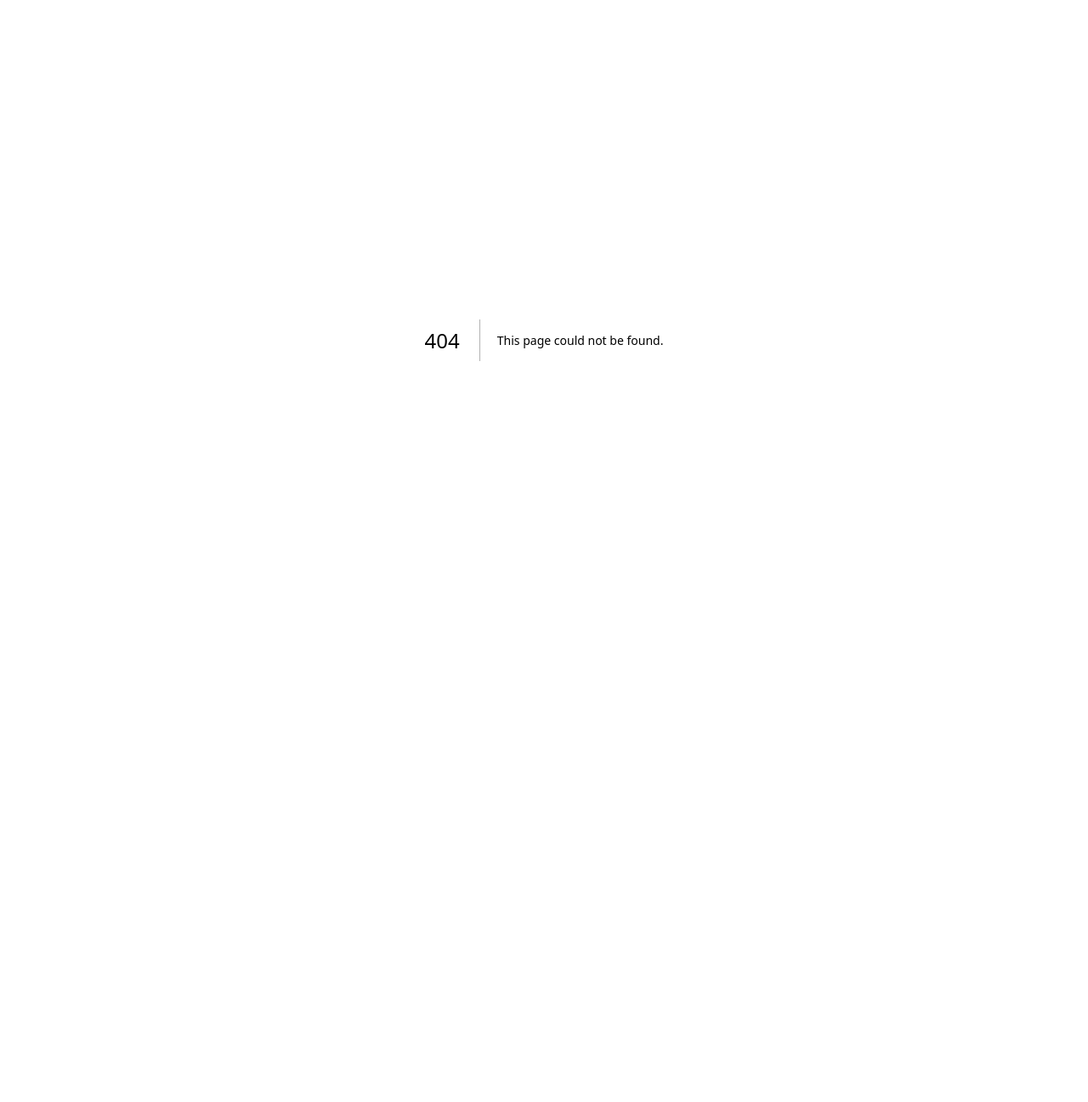
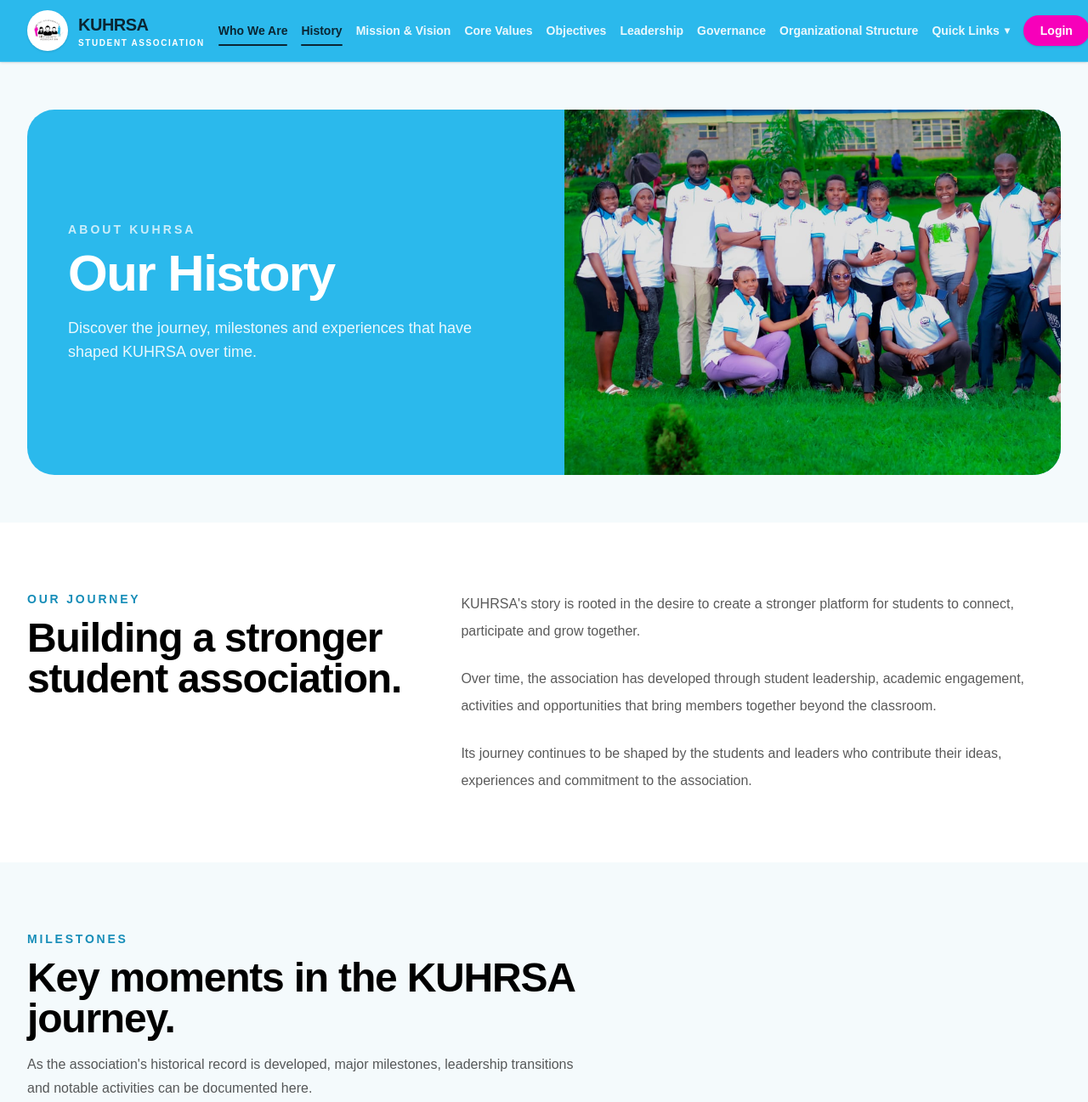
Before and after one commit to hlestakovjames/kuhrsa-frontend, a Next.js app: page /about/history in a window 1280 px wide. Before the commit this address had no page. Shown: the top 1297 px of the page at 85% size. Before the commit the page ends 800 px from the top, so only its background shows below. Built offline with nearby package versions, Linux system fonts and the light colour scheme.

Commit message:
feat: add KUHRSA about history page and routes

```diff
--- /dev/null
+++ b/app/(public)/about/history/page.tsx
@@ -0,0 +1,123 @@
+import Link from "next/link";
+import PageHero from "@/components/site/PageHero";
+
+export default function HistoryPage() {
+  return (
+    <>
+      <PageHero
+        eyebrow="About KUHRSA"
+        title="Our History"
+        description="Discover the journey, milestones and experiences that have shaped KUHRSA over time."
+        image="/images/kuhrsa/general/HR_KSU.jpeg"
+        imageAlt="KUHRSA student community"
+      />
+
+      <section className="bg-white">
+        <div className="mx-auto max-w-7xl px-5 py-16 lg:px-8 lg:py-20">
+          <div className="grid gap-10 lg:grid-cols-[0.8fr_1.2fr] lg:items-start">
+            <div>
+              <p className="text-sm font-black uppercase tracking-[0.2em] text-[#168DB8]">
+                Our Journey
+              </p>
+
+              <h2 className="mt-3 text-4xl font-black tracking-tight md:text-5xl">
+                Building a stronger student association.
+              </h2>
+            </div>
+
+            <div className="space-y-6 text-base leading-8 text-black/65">
+              <p>
+                KUHRSA&apos;s story is rooted in the desire to create a
+                stronger platform for students to connect, participate and
+                grow together.
+              </p>
+
+              <p>
+                Over time, the association has developed through student
+                leadership, academic engagement, activities and opportunities
+                that bring members together beyond the classroom.
+              </p>
+
+              <p>
+                Its journey continues to be shaped by the students and
+                leaders who contribute their ideas, experiences and commitment
+                to the association.
+              </p>
+            </div>
+          </div>
+        </div>
+      </section>
+
+      <section className="bg-[#F4FAFC]">
+        <div className="mx-auto max-w-7xl px-5 py-16 lg:px-8 lg:py-20">
+          <div className="max-w-2xl">
+            <p className="text-sm font-black uppercase tracking-[0.2em] text-[#168DB8]">
+              Milestones
+            </p>
+
+            <h2 className="mt-3 text-4xl font-black tracking-tight md:text-5xl">
+              Key moments in the KUHRSA journey.
+            </h2>
+
+            <p className="mt-4 leading-7 text-black/65">
+              As the association&apos;s historical record is developed, major
+              milestones, leadership transitions and notable activities can be
+              documented here.
+            </p>
+          </div>
+
+          <div className="mt-10 grid gap-5 md:grid-cols-3">
+            {[
+              {
+                title: "Foundation",
+                text: "The establishment and early development of the association.",
+              },
+              {
+                title: "Growth",
+                text: "The expansion of student participation, activities and leadership.",
+              },
+              {
+                title: "Looking Ahead",
+                text: "Building an increasingly connected and active KUHRSA community.",
+              },
+            ].map((item) => (
+              <article
+                key={item.title}
+                className="rounded-3xl bg-white p-7 ring-1 ring-black/10"
+              >
+                <h3 className="text-2xl font-black">{item.title}</h3>
+
+                <p className="mt-3 text-sm leading-6 text-black/60">
+                  {item.text}
+                </p>
+              </article>
+            ))}
+          </div>
+        </div>
+      </section>
+
+      <section className="bg-[#0B2633] text-white">
+        <div className="mx-auto max-w-7xl px-5 py-12 lg:px-8">
+          <div className="flex flex-col gap-5 sm:flex-row sm:items-center sm:justify-between">
+            <div>
+              <p className="text-sm font-black uppercase tracking-[0.2em] text-white/50">
+                Continue Exploring
+              </p>
+
+              <h2 className="mt-2 text-2xl font-black">
+                Learn more about KUHRSA.
+              </h2>
+            </div>
+
+            <Link
+              href="/about"
+              className="inline-flex w-fit rounded-full bg-[#F700BA] px-6 py-3 font-bold text-white transition hover:bg-[#CE26A4]"
+            >
+              Back to About
+            </Link>
+          </div>
+        </div>
+      </section>
+    </>
+  );
+}
--- a/app/(public)/about/page.tsx
+++ b/app/(public)/about/page.tsx
@@ -2,13 +2,41 @@ import Link from "next/link";
 import PageHero from "@/components/site/PageHero";
 
 const items = [
-  ["History", "Key milestones and the development of KUHRSA.", "#history"],
-  ["Mission & Vision", "The direction and purpose of the association.", "#mission"],
-  ["Core Values", "The principles that guide KUHRSA.", "#values"],
-  ["Objectives", "What KUHRSA is established to achieve.", "#objectives"],
-  ["Leadership", "Current leadership and office bearers.", "#leadership"],
-  ["Governance", "Governance, constitution and organizational framework.", "#governance"],
-  ["Organizational Structure", "How KUHRSA is organized.", "#structure"],
+  [
+    "History",
+    "Key milestones and the development of KUHRSA.",
+    "/about/history",
+  ],
+  [
+    "Mission & Vision",
+    "The direction and purpose of the association.",
+    "/about/mission-vision",
+  ],
+  [
+    "Core Values",
+    "The principles that guide KUHRSA.",
+    "/about/core-values",
+  ],
+  [
+    "Objectives",
+    "What KUHRSA is established to achieve.",
+    "/about/objectives",
+  ],
+  [
+    "Leadership",
+    "Current leadership and office bearers.",
+    "/about/leadership",
+  ],
+  [
+    "Governance",
+    "Governance, constitution and organizational framework.",
+    "/about/governance",
+  ],
+  [
+    "Organizational Structure",
+    "How KUHRSA is organized.",
+    "/about/organizational-structure",
+  ],
 ];
 
 export default function AboutPage() {
@@ -66,7 +94,9 @@ export default function AboutPage() {
 
               <div className="mt-7 grid gap-6">
                 <div>
-                  <p className="text-3xl font-black text-[#0B2633]">KUHRSA</p>
+                  <p className="text-3xl font-black text-[#0B2633]">
+                    KUHRSA
+                  </p>
                   <p className="mt-1 text-sm text-black/55">
                     Kisii University Human Resource Students&apos; Association
                   </p>
@@ -117,7 +147,7 @@ export default function AboutPage() {
             {items.map(([title, text, href], index) => (
               <Link
                 key={title}
-                href={`/about${href}`}
+                href={href}
                 className={`rounded-3xl p-6 transition hover:-translate-y-1 ${
                   index % 3 === 0
                     ? "bg-white ring-1 ring-black/10"
--- a/components/site/SiteHeader.tsx
+++ b/components/site/SiteHeader.tsx
@@ -38,10 +38,17 @@ const siteNavigations: Record<string, SiteNavigation> = {
   "/about": {
     label: "About KUHRSA",
     items: [
-      { label: "About KUHRSA", href: "/about" },
-      { label: "Leadership", href: "/about#leadership" },
-      { label: "Mission & Vision", href: "/about#mission" },
-      { label: "Structure", href: "/about#structure" },
+      { label: "Who We Are", href: "/about" },
+      { label: "History", href: "/about/history" },
+      { label: "Mission & Vision", href: "/about/mission-vision" },
+      { label: "Core Values", href: "/about/core-values" },
+      { label: "Objectives", href: "/about/objectives" },
+      { label: "Leadership", href: "/about/leadership" },
+      { label: "Governance", href: "/about/governance" },
+      {
+      label: "Organizational Structure",
+      href: "/about/organizational-structure",
+      },
     ],
   },
 
```
